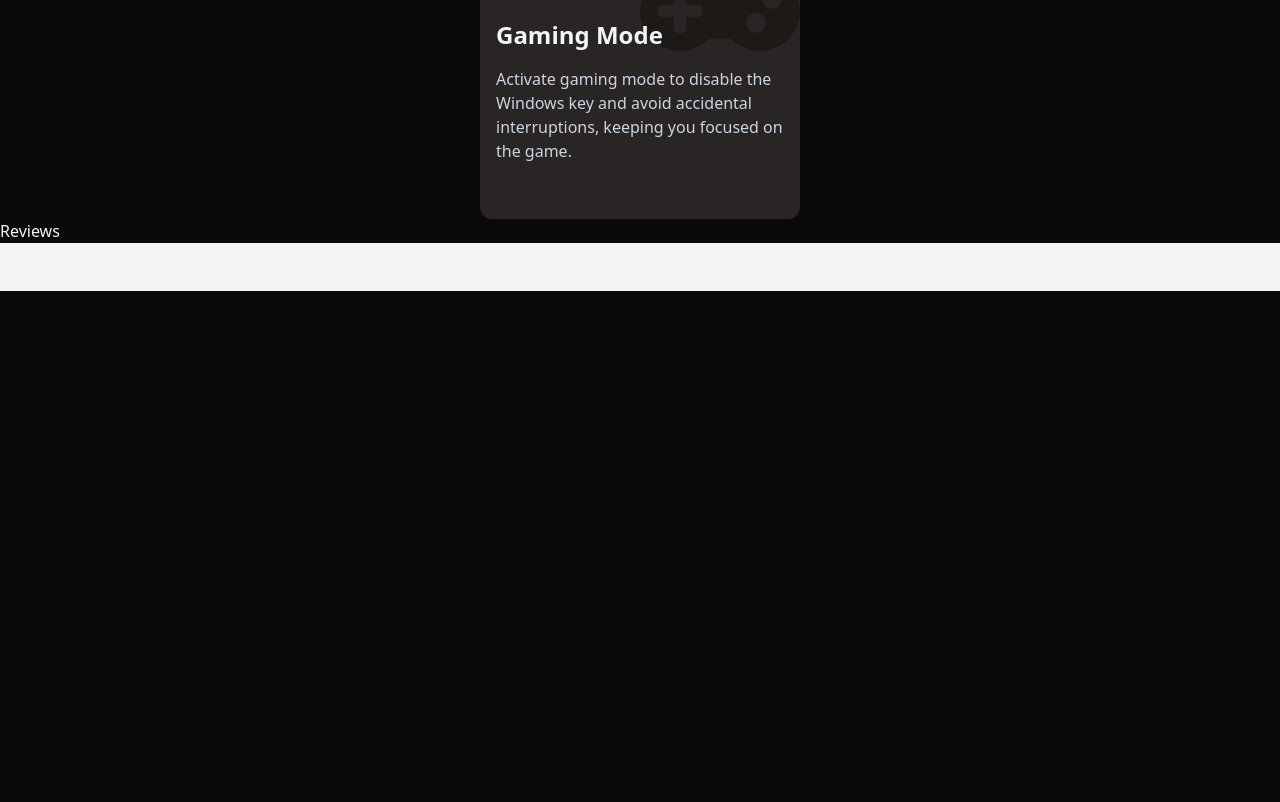
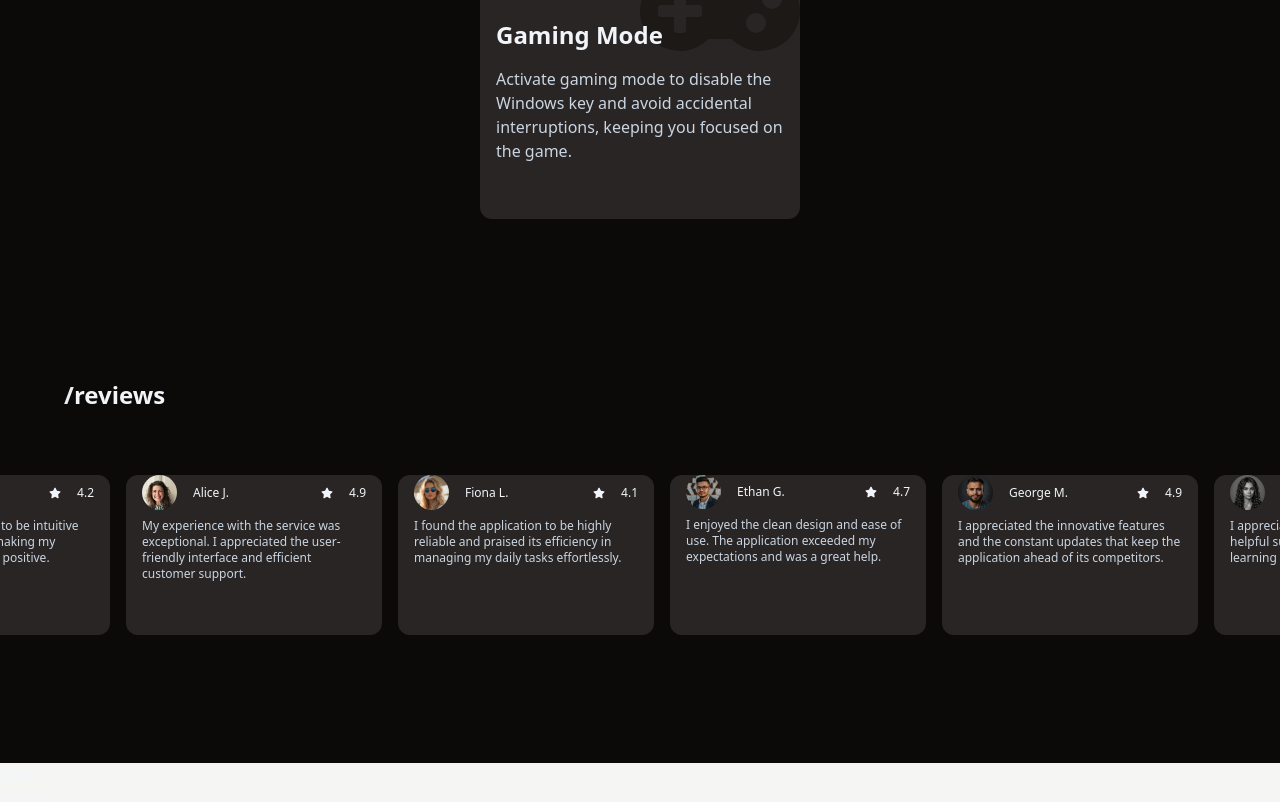
Before and after one commit to danipetra/3d_shop, a Next.js app: page / in a window 1280 px wide. Shown: the part 1464-2266 px from the top of the page. Before the commit the page ends 1755 px from the top, so only its background shows below. Built offline with nearby package versions, Linux system fonts and the light colour scheme.

Commit message:
feat: added reviews section

```diff
--- /dev/null
+++ b/app/components/ReviewCard.tsx
@@ -0,0 +1,30 @@
+import React from 'react'
+import Image from "next/image";
+import { FaStar } from 'react-icons/fa6';
+
+interface ReviewCardProps{
+    name: string;
+    imgSrc: string;
+    text: string;
+    stars: number;
+}
+
+const ReviewCard = ({name, imgSrc, text, stars}: ReviewCardProps) => {
+  return (
+    <div className='w-64 h-40 flex flex-col bg-stone-800 rounded-xl gap-y-2 px-4 mr-4'>
+      <div className='flex items-center justify-between text-xs'>
+        <div className='flex items-center justify-center gap-4'>
+            <Image src={imgSrc} alt='client' width={35} height={35} className='rounded-full'/>
+            <span>{name}</span>
+        </div>
+        <div className='flex items-center justify-center gap-4'>
+            <FaStar/>
+            <span>{stars}</span>
+        </div>
+      </div>
+      <p className='text-slate-300 text-xs'>{text}</p>
+    </div>
+  )
+}
+
+export default ReviewCard
--- a/app/components/sections/Reviews.tsx
+++ b/app/components/sections/Reviews.tsx
@@ -1,10 +1,72 @@
 import React from 'react'
+import Marquee from 'react-fast-marquee'
+import ReviewCard from '../ReviewCard';
+
+const reviews = [
+  {
+    name: "Bob S.",
+    imgSrc: "/assets/reviews/rev1.jpg",
+    text: "I found the application to be intuitive and easy to navigate, making my overall experience very positive.",
+    stars: 4.2
+  },
+  {
+    name: "Alice J.",
+    imgSrc: "/assets/reviews/rev2.jpg",
+    text: "My experience with the service was exceptional. I appreciated the user-friendly interface and efficient customer support.",
+    stars: 4.9
+  },
+  {
+    name: "Fiona L.",
+    imgSrc: "/assets/reviews/rev3.jpg",
+    text: "I found the application to be highly reliable and praised its efficiency in managing my daily tasks effortlessly.",
+    stars: 4.1
+  },
+  {
+    name: "Ethan G.",
+    imgSrc: "/assets/reviews/rev4.jpg",
+    text: "I enjoyed the clean design and ease of use. The application exceeded my expectations and was a great help.",
+    stars: 4.7
+  },
+  {
+    name: "George M.",
+    imgSrc: "/assets/reviews/rev5.jpg",
+    text: "I appreciated the innovative features and the constant updates that keep the application ahead of its competitors.",
+    stars: 4.9
+  },
+  {
+    name: "Diana W.",
+    imgSrc: "/assets/reviews/rev6.jpg",
+    text: "I appreciated the detailed tutorials and helpful support provided, which made learning the platform enjoyable.",
+    stars: 4.3
+  },
+  {
+    name: "Charlie B.",
+    imgSrc: "/assets/reviews/rev7.jpg",
+    text: "I was impressed with the application's functionality and the seamless integration with other tools I use.",
+    stars: 4.8
+  },
+  {
+    name: "Hannah K.",
+    imgSrc: "/assets/reviews/rev8.jpg",
+    text: "I was delighted with the customer service and the comprehensive resources available to help me get started quickly.",
+    stars: 4.4
+  }
+];
 
 function Reviews() {
   return (
-    <div>
-      Reviews
+    <div className='container mx-auto my-32 pt-8' id='reviews'>
+      <h2 className='text-2xl font-semibold pl-4 md:pl-16 pb-16'>
+        <span className='animate-pulse'>/</span>
+        reviews
+      </h2>
+      <Marquee speed={25}>
+        {reviews.map((reviews, index) => (
+          <ReviewCard key={index} name={reviews.name} imgSrc={reviews.imgSrc} text={reviews.text} stars={reviews.stars}/>
+        ))}
+      </Marquee>
     </div>
+
   )
 }
 
```
